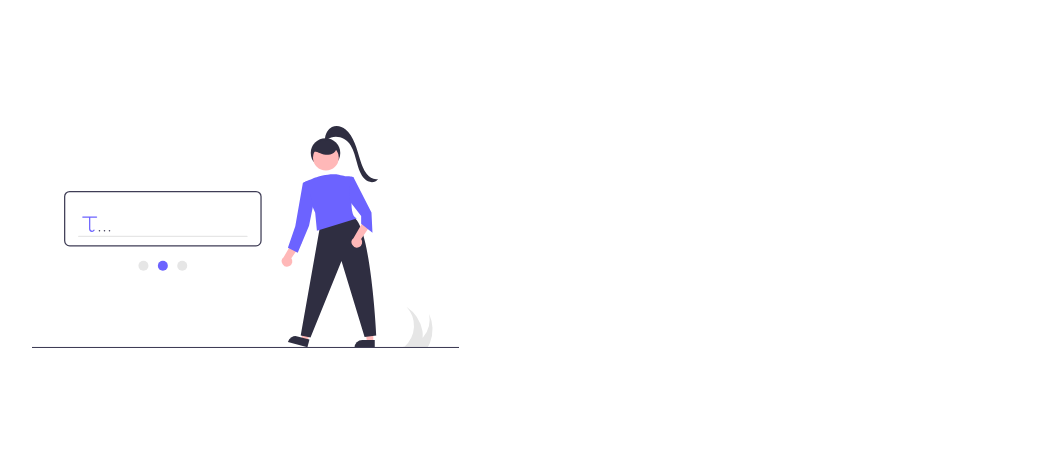
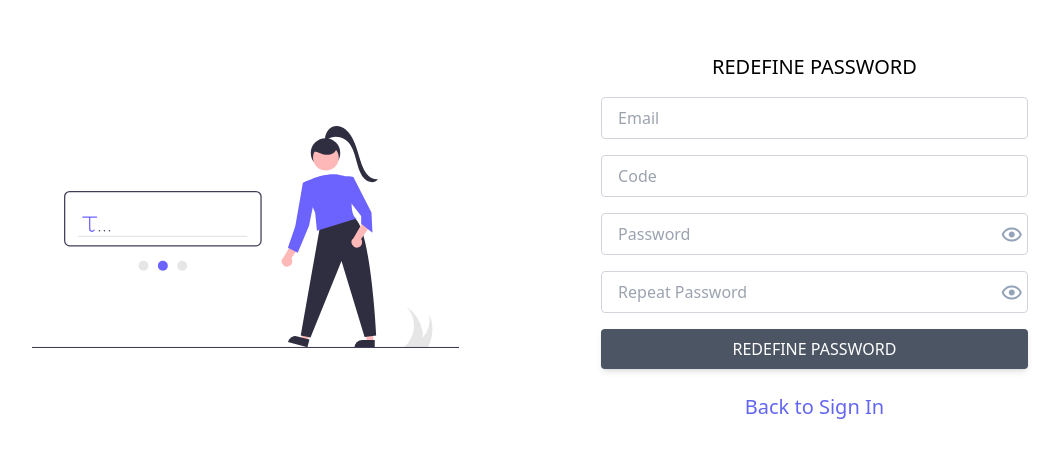
Before and after one commit to gugazimmermann/amplify-login, a React (Create React App) app: page /redefinepassword in a window 1280 px wide. Shown: the part 163-620 px from the top of the page, without its empty margins (110-1169 px from the left). Built offline with nearby package versions, Linux system fonts and the light colour scheme.

Commit message:
redefine password page

```diff
--- a/src/pages/auth/RedefinePassword.jsx
+++ b/src/pages/auth/RedefinePassword.jsx
@@ -1,13 +1,61 @@
-import { useEffect } from "react";
+import { useEffect, useState } from "react";
 import { useOutletContext } from "react-router-dom";
+import { AuthButton, AuthLink, AuthTitle, Input } from "../../components";
 import RedefinePasswordImage from "../../images/redefine_password.svg";
 
 export default function RedefinePassword() {
   const { setImg } = useOutletContext();
+  const [email, setEmail] = useState("");
+  const [code, setCode] = useState("");
+  const [pwd, setPwd] = useState("");
+  const [repeat, setRepeat] = useState("");
 
   useEffect(() => {
     setImg(RedefinePasswordImage);
   }, [setImg]);
 
-  return <form />;
+  const disabled = () => email === "" || pwd === "" || repeat === "";
+
+  return (
+    <form>
+      <AuthTitle text="redefine password" />
+      <div className="mb-4">
+        <Input
+          type="email"
+          placeholder="Email"
+          value={email}
+          handler={setEmail}
+        />
+      </div>
+      <div className="mb-4">
+        <Input type="text" placeholder="Code" value={code} handler={setCode} />
+      </div>
+      <div className="mb-4">
+        <Input
+          type="password"
+          placeholder="Password"
+          value={pwd}
+          handler={setPwd}
+        />
+      </div>
+      <div className="mb-4">
+        <Input
+          type="password"
+          placeholder="Repeat Password"
+          value={repeat}
+          handler={setRepeat}
+        />
+      </div>
+      <AuthButton
+        text="Redefine Password"
+        disabled={disabled()}
+        handler={() => {
+          console.log(email, code, pwd, repeat);
+        }}
+      />
+      <div className="w-full text-center mt-6">
+        <AuthLink text="Back to Sign In" to="/" size="xl" />
+      </div>
+    </form>
+  );
 }
```
